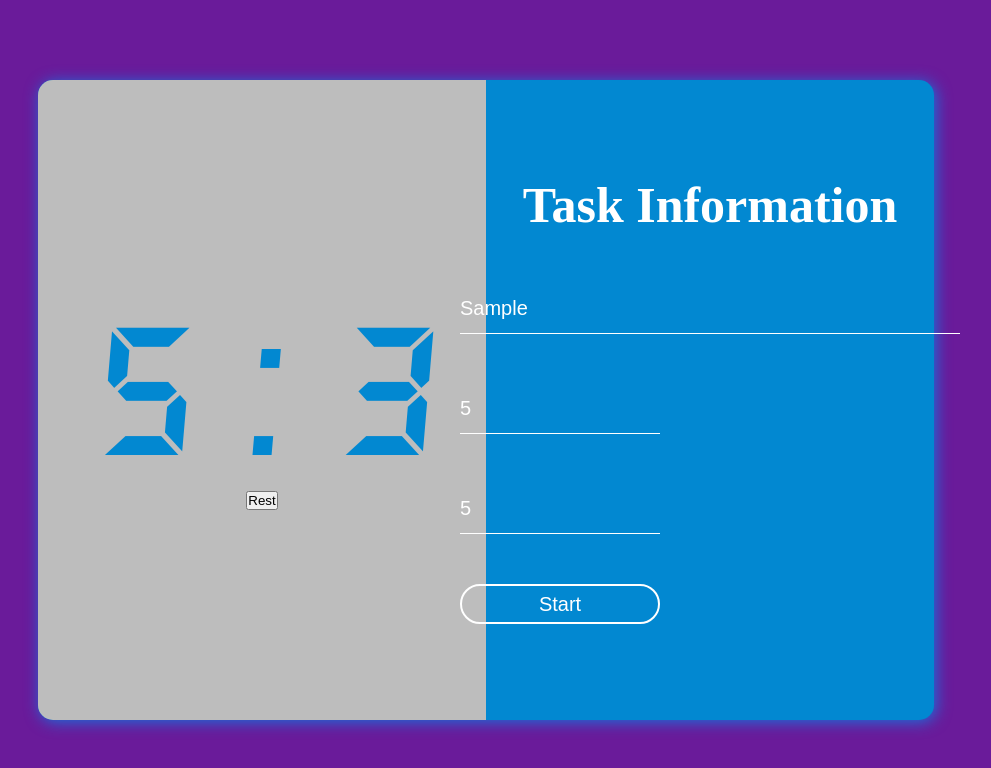
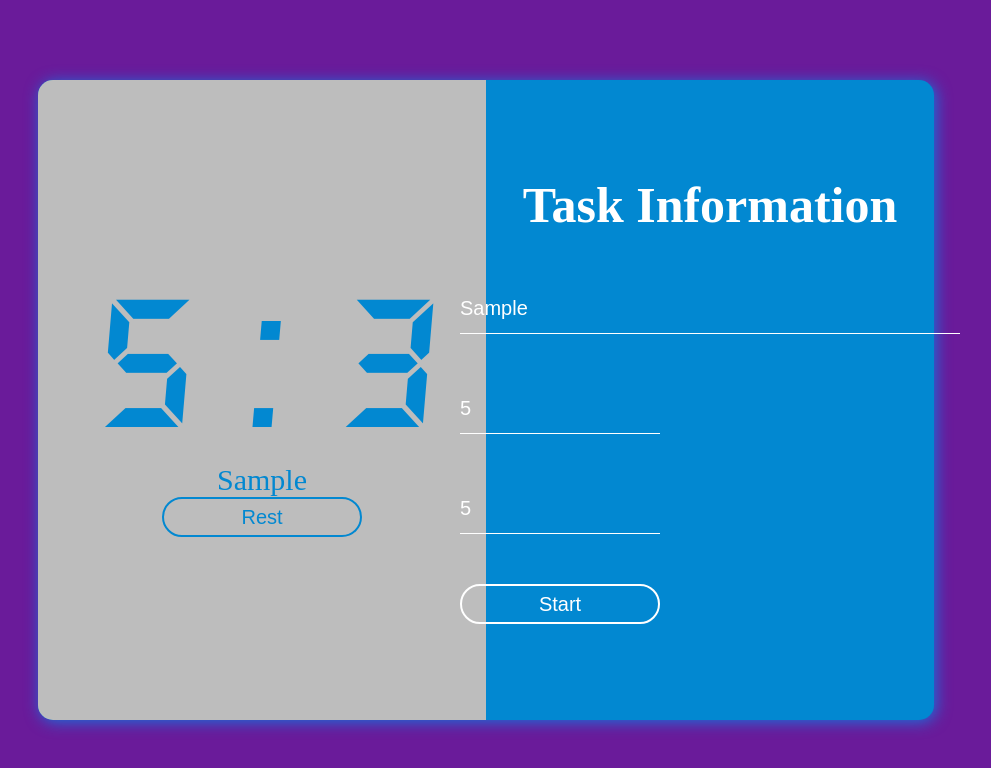
Before and after one commit to HosseinYasinzade/pomodo-timer, a plain HTML site: page index.html in a window 1280 px wide. Both pictures are taken after typing "Sample", "5", "5" into the empty fields and a click on the input "Start". Shown: the whole page, without its empty margins (154-1145 px from the left). Drawn offline with Linux system fonts and the light colour scheme.

Commit message:
add title and rest btn

```diff
--- a/index.html
+++ b/index.html
@@ -11,7 +11,7 @@
       <div class="container_left">
         <h2 class="timer">00:00</h2>
         <p class="task-paragraph"></p>
-        <button class="rest">Rest</button>
+        <button class="btn rest">Rest</button>
       </div>
       <div class="container_right">
         <h2 class="form-title">Task Information</h2>
--- a/scripts/script.js
+++ b/scripts/script.js
@@ -2,6 +2,7 @@ const body = document.querySelector("body");
 const btn = document.querySelector(".set_btn");
 const timer = document.querySelector(".timer");
 const title = document.querySelector(".task-paragraph");
+const titleInput = document.querySelector(".task_title");
 
 let intervalId;
 
@@ -11,11 +12,9 @@ const setTimer = (min, sec) => {
 
 btn.addEventListener("click", function (e) {
   e.preventDefault();
+
   let MinuteInput = document.querySelector(".task_minute").value;
-  console.log(MinuteInput);
   let secondeInput = document.querySelector(".task_seconde").value;
-  console.log(secondeInput);
-
   let minute = Number(MinuteInput);
   let seconde = Number(secondeInput);
 
@@ -35,7 +34,8 @@ btn.addEventListener("click", function (e) {
   } else {
     body.style.backgroundColor = "#6a1b9a";
     timer.style.color = "#0288d1";
-    title.textContent = "";
+    title.textContent = titleInput.value;
+
     setTimer(minute, seconde);
 
     intervalId = setInterval(() => {
@@ -44,14 +44,12 @@ btn.addEventListener("click", function (e) {
         title.textContent = "Time End";
         return;
       }
-
       if (seconde === 0) {
         minute--;
         seconde = 59;
       } else {
         seconde--;
       }
-
       timer.textContent = `${minute} : ${seconde}`;
     }, 1000);
   }
--- a/styles/style.css
+++ b/styles/style.css
@@ -98,3 +98,7 @@ body {
   font-size: 3rem;
   color: #0288d1;
 }
+.rest {
+  border: 2px solid #0288d1;
+  color: #0288d1;
+}
```
